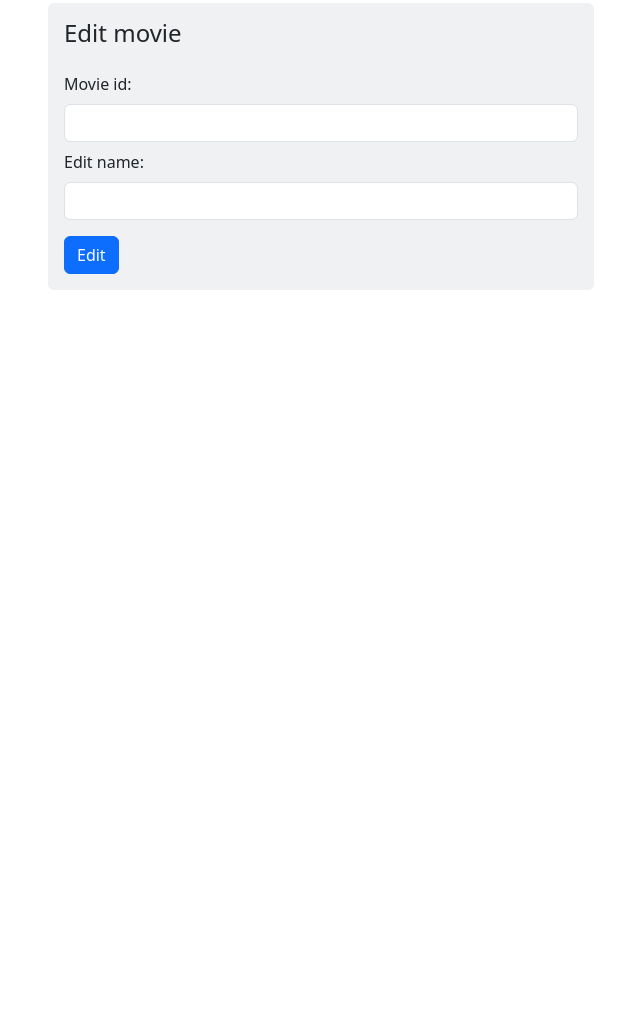
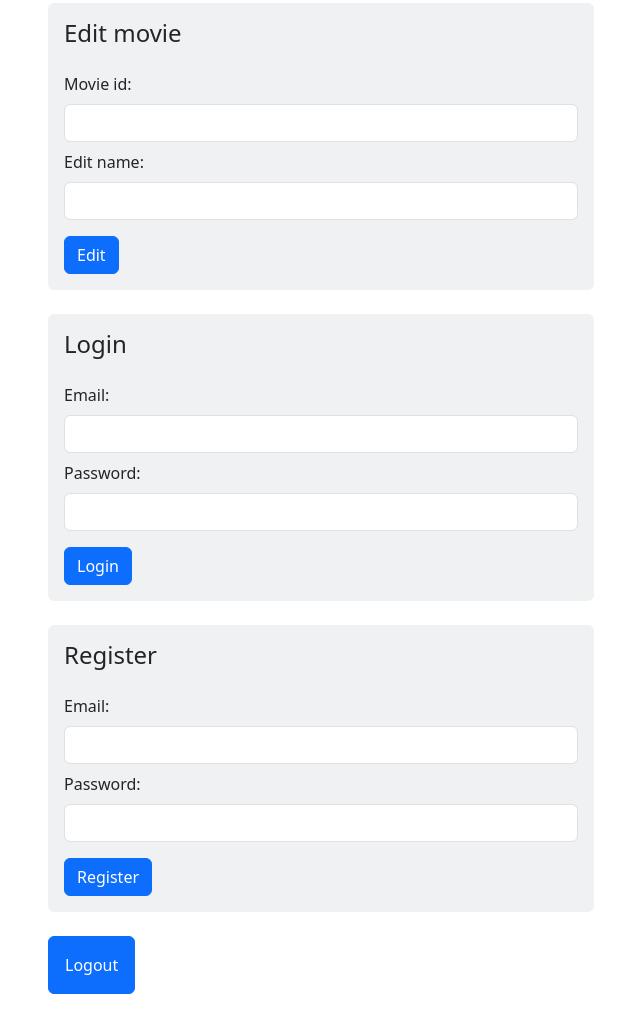
Before and after one commit to ariframaps/notnotion, a website built with webpack: page dist/index.html in a window 1280 px wide. Shown: the part 1042-2074 px from the top of the page, without its empty margins (34-674 px from the left). Before the commit the page ends 1404 px from the top, so only its background shows below. Built offline with nearby package versions, Linux system fonts and the light colour scheme; some packages are replaced by stand-ins of ours; no server answers; the database is empty.

Commit message:
created auth interface and inporting auth object on javascript

```diff
--- a/src/index.js
+++ b/src/index.js
@@ -1,6 +1,8 @@
 // Import the functions you need from the SDKs you need
 import { initializeApp } from "firebase/app";
 import { doc, addDoc, collection, deleteDoc, getDocs, getFirestore, serverTimestamp, query, where, orderBy, updateDoc } from "firebase/firestore";
+import { getAuth, createUserWithEmailAndPassword } from "firebase/auth";
+
 // TODO: Add SDKs for Firebase products that you want to use
 // https://firebase.google.com/docs/web/setup#available-libraries
 
@@ -18,9 +20,9 @@ const firebaseConfig = {
 
 // Initialize Firebase
 const app = initializeApp(firebaseConfig);
+const auth = getAuth(app);
 const db = getFirestore();
 const colRef = collection(db, "movies");
-// const cobaRef = query(colRef, orderBy("createdAt"))
 
 const movCardContainer = document.querySelector("#movCardContainer");
 let qv = "";
```
Also changed, not shown: dist/index.html, 1 other file.
